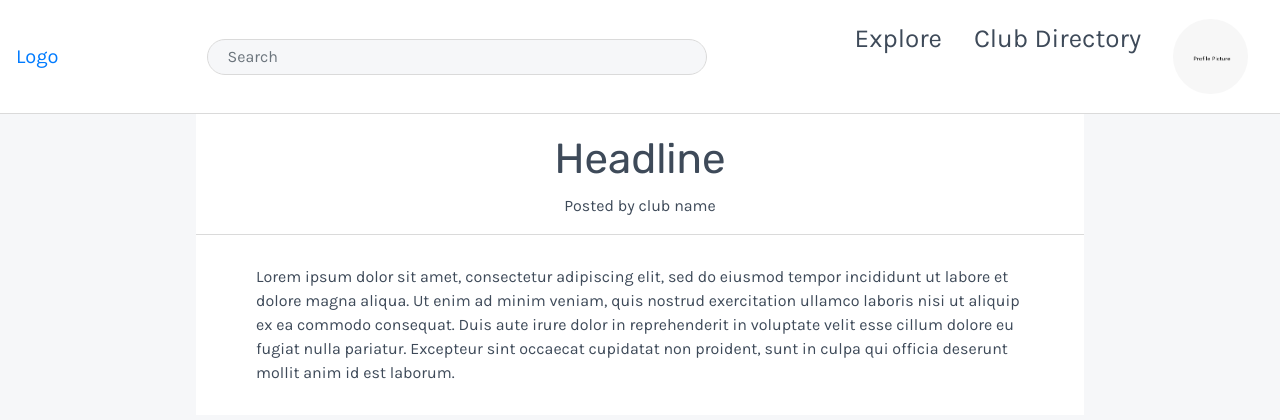
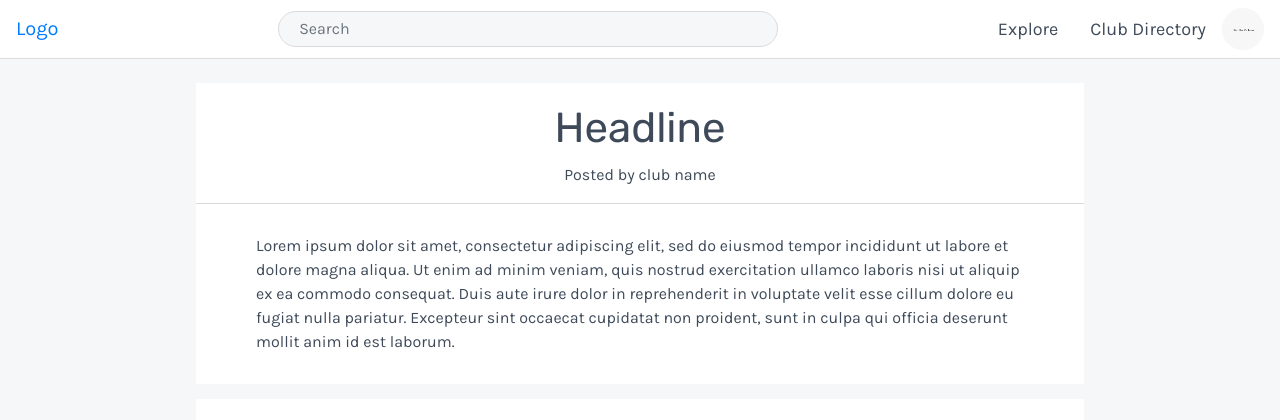
Before and after one commit to TetrisFan/wwthackcodingcolts, a PHP site: page /club-stream.html in a window 1280 px wide. Shown: the top 420 px of the page. Run offline with PHP 8.4, Linux system fonts and the light colour scheme; some libraries are stand-ins or nearby versions.

Commit message:
nav-bar changes

```diff
--- a/front-end/club-stream.html
+++ b/front-end/club-stream.html
@@ -15,15 +15,15 @@
 </head>
 
 <body>
-  <nav class="navbar">
+  <nav class="navbar mb-4">
     <a class="navbar-brand" href="#">Logo</a>
     <form class="form-inline w-100 m-0">
       <input class="form-control w-100" type="search" placeholder="Search" aria-label="Search">
     </form>
-    <div class="d-flex">
-      <a class="nav-link align-middle" href="your-clubs.html"><p class="align-middle" style="height:2px;">Explore</p></a>
-      <a class="nav-link align-middle" href="#">Club Directory</a>
-      <a class="nav-link" href="student-profile.html"><img class="student-profile-pic" style="height:75px;width:75px;"src="images/white.png"></a>
+    <div style="display:flex;flex-direction:row;height:42px;justify-content:center;">
+      <a class="nav-link" style="border:0;" href="your-clubs.html">Explore</a>
+      <a class="nav-link" style="border:0;" href="#">Club Directory</a>
+      <a href="student-profile.html"><img class="member-profile-pic" src="images/white.png"></a>
     </div>
   </nav>
 
--- a/front-end/styles.css
+++ b/front-end/styles.css
@@ -79,7 +79,7 @@ hr {
   color: #3E4A59;
   border-top: 3px solid transparent;
   border-bottom: 3px solid transparent;
-  font-size: 26px;
+  font-size: 18px;
 }
 
 .nav-link:hover {
@@ -155,8 +155,8 @@ hr {
 
 /* club page */
 .member-profile-pic {
-  width: 100px;
-  height: 100px;
+  width: 42px;
+  height: 42px;
   border-radius: 100%;
   margin-bottom: 5px;
 }
```
